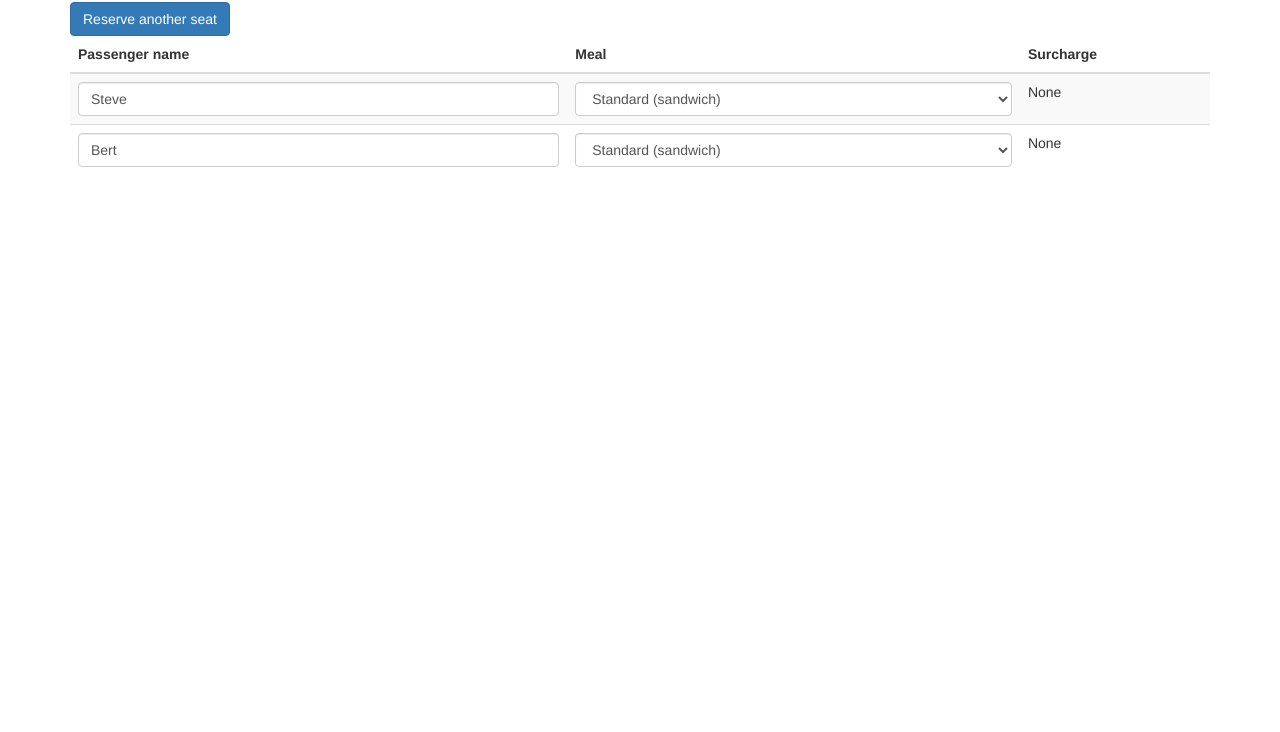
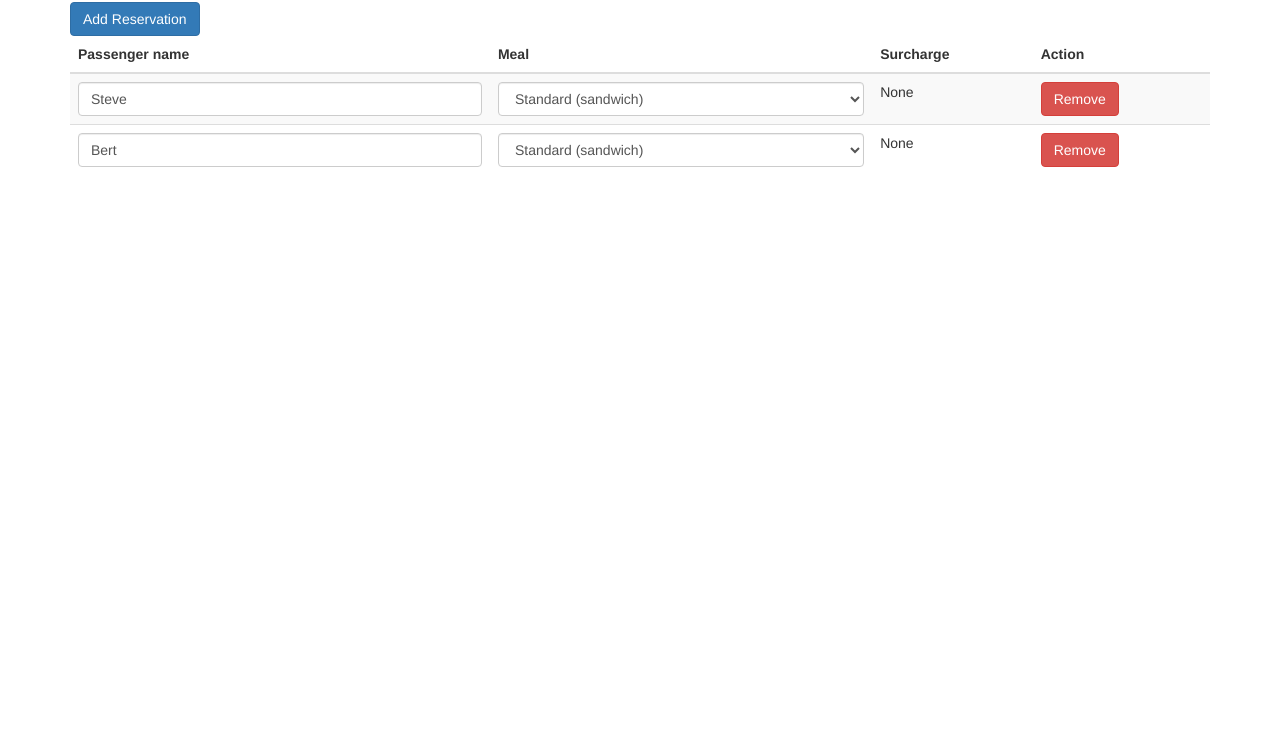
Before and after one commit to jamesg1/Knockout-js-example, a plain HTML site: page reservation-example.html in a window 1280 px wide. Shown: the part 68-800 px from the top of the page. Drawn offline with nearby package versions, Linux system fonts and the light colour scheme.

Commit message:
Added remove seat function and button

```diff
--- a/reservation-example.html
+++ b/reservation-example.html
@@ -18,13 +18,14 @@
 		<div class="row">
 			<div class="col-md-12">
 				<h1>Seat reservations</h1>
-				<button class="btn btn-primary" data-bind="click: addSeat">Reserve another seat</button>
+				<button class="btn btn-primary" data-bind="click: addSeat">Add Reservation</button>
 				<table class="table table-striped">
 				    <thead>
 				    	<tr>
 					        <th>Passenger name</th>
 					        <th>Meal</th>
 					        <th>Surcharge</th>
+					        <th>Action</th>
 				    	</tr>
 			    	</thead>
 				    <!-- Todo: Generate table body -->
@@ -33,6 +34,7 @@
 				            <td><input class="form-control" data-bind="value: name" /></td>
 				            <td><select class="form-control" data-bind="options: $root.availableMeals, value: meal, optionsText: 'mealName'"></select></td>
 				            <td data-bind="text: formattedPrice"></td>
+				            <td><a href="#" class="btn btn-danger" data-bind="click: $root.removeSeat">Remove</a></td>
 				        </tr>
 				    </tbody>
 				</table>
@@ -77,6 +79,9 @@
 	    self.addSeat = function() {
 	        self.seats.push(new SeatReservation("Jeff", self.availableMeals[0]));
 	    }
+	    self.removeSeat = function(seat){
+        	self.seats.remove(seat);
+    	}
 	}
 	ko.applyBindings(new ReservationsViewModel());
 	</script>
```
